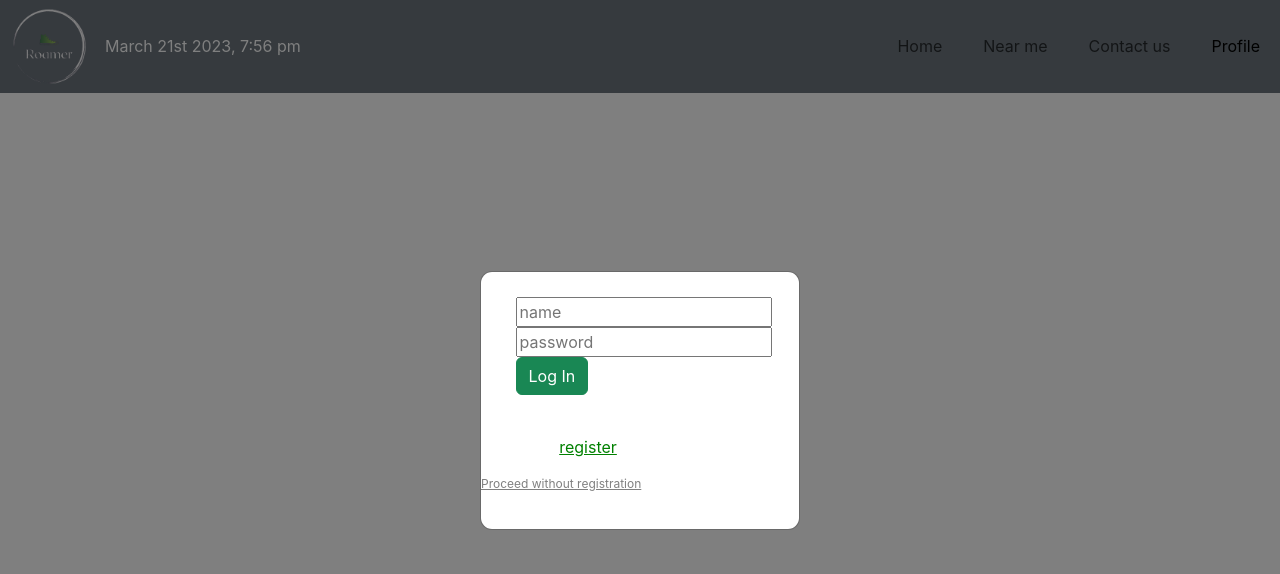
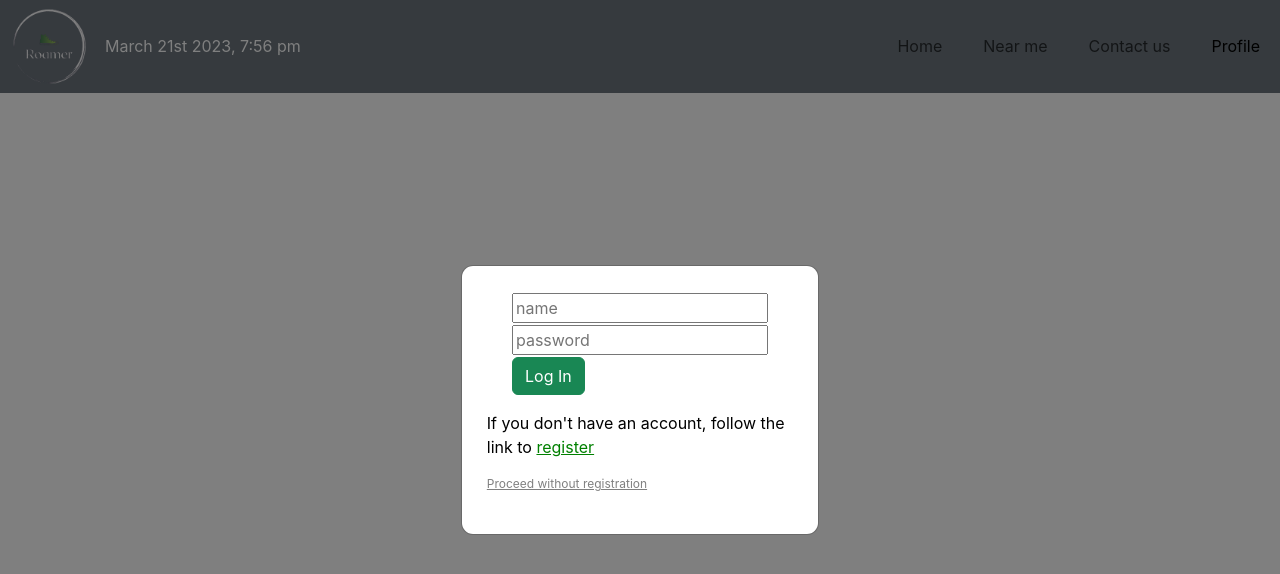
Before and after one commit to Nulula/roamer, a React (Create React App) app: page /profile in a window 1280 px wide. Shown: the top 574 px of the page. Built offline with nearby package versions, Linux system fonts and the light colour scheme.

Commit message:
fixed positioning issue with login modal

```diff
--- a/src/pages/Profile/Login.js
+++ b/src/pages/Profile/Login.js
@@ -135,7 +135,7 @@ function LoginModal() {
       {showModal && (
         <div className="modal">
           <div className="modal-content">
-            <ul style={{ listStyle: "none" }}>
+            <ul>
               <form onSubmit={handleSubmit}>
                 <li>
                   <input
--- a/src/pages/Profile/LoginModal.css
+++ b/src/pages/Profile/LoginModal.css
@@ -8,15 +8,25 @@
     background-color: rgba(0, 0, 0, 0.5);
     justify-content: center;
     align-items: center;
+    color: #000;
   }
 
   .modal-content {
     display: flex;
     align-items: center;
     background-color: #fff;
-    padding: 25px 25px 20px 0;
+    padding: 25px;
     border-radius: 12px;
     position: relative;
+  }
+
+  .modal-content ul {
+    list-style-type: none;
+    padding: 0px;
+  }
+
+  .modal-content li {
+    margin: 2px 0px;
   }
 
   .close {
@@ -36,6 +46,6 @@
 
   @media screen and (min-width: 1024px) {
     .modal-content {
-      width: 25%;
+      width: 28%;
     }
   }
```
